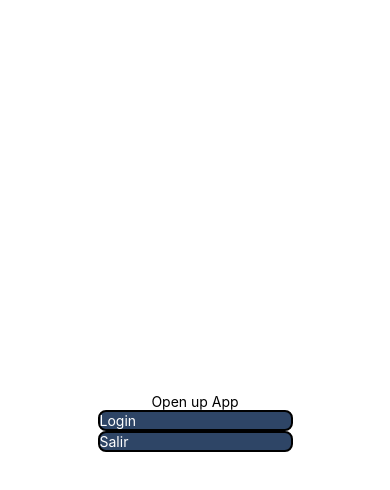
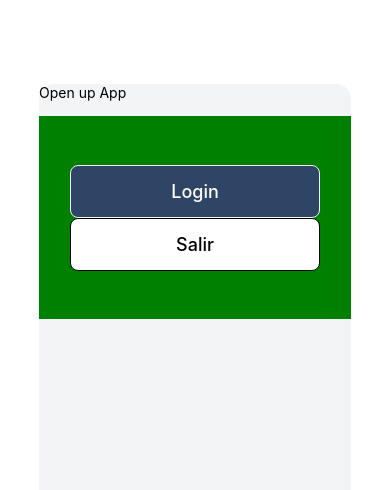
Before and after one commit to acano2791/ProyectoClaseMovil60, a React Native app in the folder ProyectoClaseAngel/: screen / in a window 390 px wide. Shown: the top 490 px of the page. Built offline with nearby package versions, Linux system fonts and the light colour scheme.

Commit message:
- finalizando componente reutilizable CustomButton - implementación de operador ternario y estilos condicionados - implementación de explicación de cada linea del codigo App & CustomButton

```diff
--- a/ProyectoClaseAngel/App.tsx
+++ b/ProyectoClaseAngel/App.tsx
@@ -2,36 +2,54 @@ import { StatusBar } from 'expo-status-bar';
 import { StyleSheet, Text, View } from 'react-native';
 import  CustomButton  from './src/components/CustomButton'
 
-export default function App() {
-const handleOnLogin = () => {
-console.log("Prueba desde app");
-alert("Alerta login desde app");
-
+export default function App() { /*Componente principal APP */
+const handleOnLogin = () => { /*Funcion para Login */
+console.log("Prueba desde app Login"); /*Imprime en la consola el mensaje que esta entre "" - util para ver si el evento funciona */
+alert("Alerta login desde app"); /*muestra una alerta en el telefono con el mensaje que esta entre "" */
   }
 
-  const handleOnLogout = () => {
-    alert("Alerta logout desde app");
+  const handleOnLogout = () => { /*Funcion para Logout */
+    console.log("Prueba desde app Logout"); /*Imprime en la consola el mensaje que esta entre "" - util para ver si el evento funciona */
+    alert("Alerta logout desde app"); /*muestra una alerta en el telefono con el mensaje que esta entre "" */
   }
 
-  return (
+  return (  /*Render (lo que se muestra en la pantalla) */
     <View style={styles.container}>
+      <View style={styles.card}>
         <Text>Open up App</Text>
         <StatusBar style="auto" />
+        <View style={styles.buttonsWrapper} >
         <CustomButton
          title={'Login'}
           onClick={handleOnLogin}/>
         <CustomButton
           title={'Salir'}
-        onClick={handleOnLogout}/>
+         onClick={handleOnLogout}
+          variant={'secondary'}/>
+        </View>
+      </View>
     </View>
   );
 }
 
-const styles = StyleSheet.create({
-  container: {
-    flex: 1,
-    backgroundColor: '#fff',
-    alignItems: 'center',
-    justifyContent: 'center',
+const styles = StyleSheet.create({  /*Crea un objeto de estilos optimizados */
+  container: {  /** */
+    flex: 1, /* ocupa toda la pantalla */
+    alignItems: 'center', /*centra horizontalmente */
+    justifyContent: 'center', /*centra verticalmente */
+  },
+  card:{ /*Tarjeta grande en toda la pantalla */
+    width: "80%", /* 80% de Alto de la pantalla */
+    height: "80%",/* 80% de Ancho en toda la pantalla */
+    borderRadius: 15, /* Bordes redondeados */
+    backgroundColor: '#f3f4f6', /* color gris claro */
+  },
+  buttonsWrapper:{ /* Zona donde van los botoness */
+    backgroundColor: 'green', /* Color del fondo donde van los botones */
+    marginTop: 15, /* Separacion de arriba */
+    height: "30%", /* Ocupa el 30% del alto de la tarjeta */
+    alignItems: "center", /* centra los botones orizontalmente */
+    justifyContent : "center"
+    /*alignContent: "space-around",  consultar al inge cual usar si justifContent o alingnContent */
   },
 });
--- a/ProyectoClaseAngel/src/components/CustomButton.tsx
+++ b/ProyectoClaseAngel/src/components/CustomButton.tsx
@@ -1,38 +1,45 @@
-import { StyleSheet, Text, TouchableOpacity, View } from "react-native";
+import { StyleSheet, Text, TouchableOpacity, View } from "react-native"; /* Iporta StyleSheet, Text, TouchableOpacity, View  */
 
-interface CustomButtonProps {
-    title: string;
-    onClick:()=> void;
+interface CustomButtonProps {  /*Define que propiedades acepta el componente */
+    title: string; /* Obligatorio texto del boton */
+    onClick:()=> void; /* Obligatorio funcion sin parametros que no retorna nada */
+    variant?: "primary" | "secondary"; /*se le agregaga ? para indicar que la variant no es una variable obligatoria e indica que solo puede ser primaria o secundaria*/
 }
+export default function CustomButton ({ /* Componente CustomButton */
+    title,
+    onClick,
+    variant = "primary"  /* variant = "primary" significa: que si no me envian variant, por defecto es "primary" */
+}: CustomButtonProps){
+    const styles = getstyles(variant); /* Genera estilos en función del variant. */
 
-export default function CustomButton ({
-    title,
-    onClick
-}: CustomButtonProps){
-
-    return(
-
+    return(       /* Render del boton */
         <TouchableOpacity
-        onPress={onClick}
+        onPress={onClick}  /* onPress={onClick}: cuando lo presionas, ejecuta la función que mandó el padre. */
         style={styles.container}>
             <Text
                 style={styles.text}>
                 {title}
             </Text>
-        </TouchableOpacity>
-
+        </TouchableOpacity> /* Cierra el boton */
     );
-
 }
 
-const styles = StyleSheet.create({
+const getstyles = (variant: 'primary' | 'secondary') =>   /* Funcion que crea estilos dinamicos */
+    StyleSheet.create({
     container:{
-        backgroundColor:"#2e4566",
-        width: "50%",
-        borderWidth: 2,
-        borderRadius: 8,
+        paddingVertical: 15, /* padding arriba y abajo. */
+        alignItems: 'center', /* centra el texto dentro. */
+        width: "80%",         /* el botón mide 80% del ancho de su contenedor padre. */
+        backgroundColor: /* Operador ternario Si variant es "primary" → fondo azul oscuro. Si no → fondo blanco.: */
+            variant === "primary" ? "#2e4566" : "white" ,  /*el === es una validacion que sea igual a primary el simbolo ? significa si es verdadero se coloca lo que esta dentro de "" y luego : significa si es falso*/
+        borderRadius: 8,  /* Bordes redondeados */
+        borderWidth: 1,   /* Borde de 1px */
+        borderColor: variant === "primary" ? "#f3f4f6" : "black",  /* Color del borde: primario: gris clarito secundario: negro */
     },
-    text:{
-        color: "white",
+    text:{   /* Estilo de texto */
+        color:
+            variant === "primary" ? "white" : "black",  /* Color del Texto blanco en botón primario, negro en secundario */
+        fontSize: 18, /* Tamaño 18 */
+        fontWeight: "500"  /* peso medio */
     }
 });
```
Lines whose indentation alone changed are shown as unchanged.
